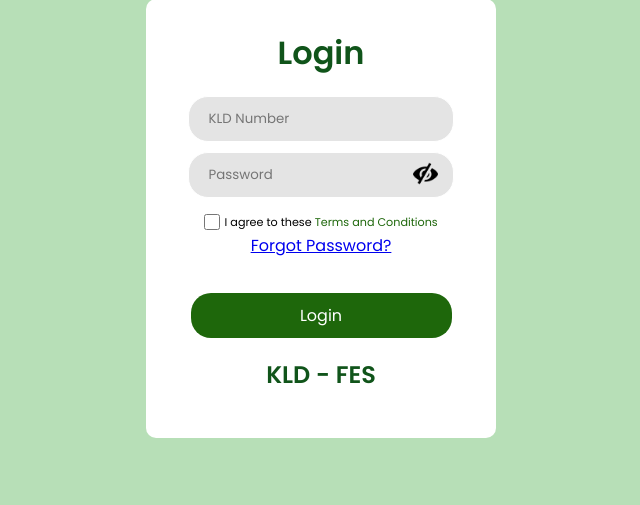
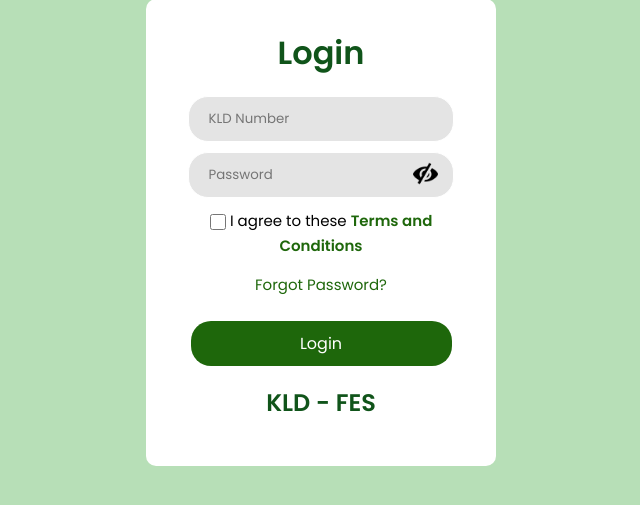
Before and after one commit to miaminene/FES, a PHP site: page /indexLogin.html in a window 1280 px wide. Shown: the part 131-636 px from the top of the page, without its empty margins (319-959 px from the left). Run offline with PHP 8.4, Linux system fonts and the light colour scheme.

Commit message:
Update styleLOGIN.css

```diff
--- a/styleLOGIN.css
+++ b/styleLOGIN.css
@@ -77,7 +77,7 @@ button a {
 }
 
 button:hover {
-    background: rgba(30, 103, 11, 0.977);
+    background: rgba(42, 135, 18, 0.977);
 }
 
 input:focus {
@@ -92,10 +92,31 @@ input:focus {
 }
 
 .terms label {
-    font-size: 0.7rem;
+    font-size: 15px;
 }
 
 .terms a {
     color: rgb(30, 103, 11);
     text-decoration: none;
+    font-weight: bold;
 }
+
+.terms a:hover {
+    text-decoration: underline;
+}
+
+.forgot-pass {
+    text-align: center;
+    margin-top: 15px;
+    margin-bottom: -10px;
+    font-size: 15px;
+}
+
+.forgot-pass a {
+    color: rgb(30, 103, 11);
+    text-decoration: none;
+}
+
+.forgot-pass a:hover {
+    text-decoration: underline;
+}
```
